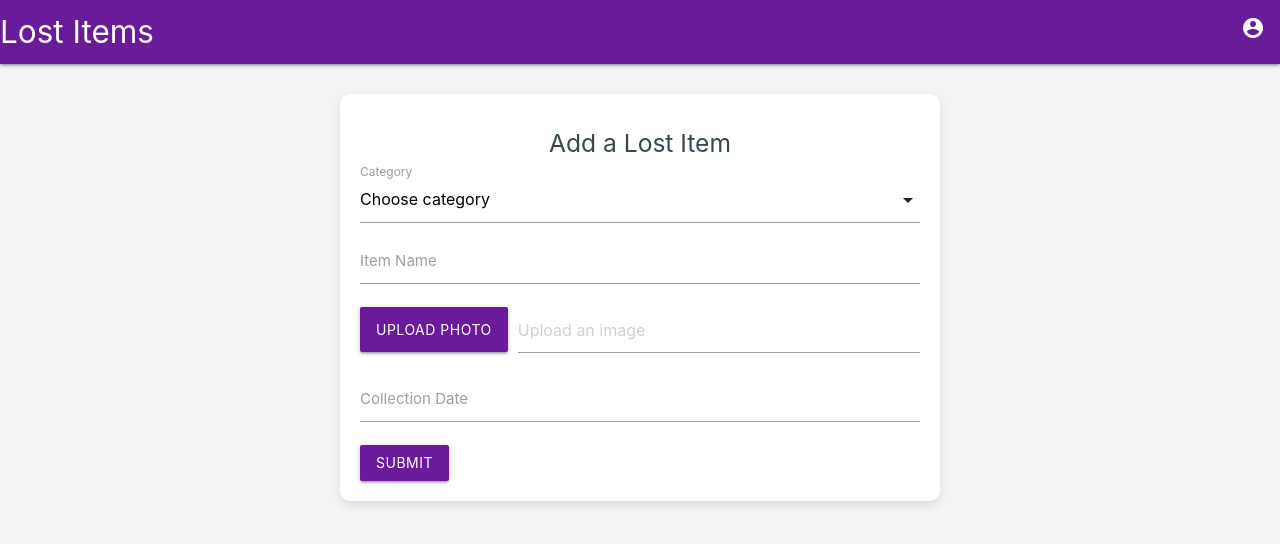
After one commit to Inhlwathi-Bytes/Lost-and-Found, a Flask app: page /add-item in a window 1280 px wide. The commit adds this page. Shown: the top 544 px of the page. Run offline with Flask 3, Linux system fonts and the light colour scheme.

Commit message:
added new html files

```diff
--- a/app.py
+++ b/app.py
@@ -24,5 +24,34 @@ def register():
 def lost_items():
     return render_template('items.html')
 
+@app.route('/add-item', methods=['GET', 'POST'])
+def add_item():
+    if request.method == 'POST':
+        category = request.form.get('category')
+        item_name = request.form.get('item_name')
+        uploaded_date = request.form.get('uploaded_date')
+        collection_date = request.form.get('collection_date')
+        photo = request.files.get('photo')
+
+        # Simulating file storage (not saving the file yet)
+        photo_filename = photo.filename if photo else "No file uploaded"
+
+        # Create dictionary entry
+        new_item = {
+            "category": category,
+            "item_name": item_name,
+            "uploaded_date": uploaded_date,
+            "collection_date": collection_date,
+            "photo": photo_filename
+        }
+
+        # Store item (in-memory)
+        lost_items.append(new_item)
+
+        # Print details to console
+        print("New Lost Item:", new_item)
+
+    return render_template('addItem.html')
+
 if __name__ == "__main__":
     app.run(debug=True)
--- /dev/null
+++ b/app/templates/AddItem.html
@@ -0,0 +1,113 @@
+<!DOCTYPE html>
+<html lang="en">
+<head>
+    <meta charset="UTF-8">
+    <meta name="viewport" content="width=device-width, initial-scale=1.0">
+    <title>Add Lost Item</title>
+    <link rel="stylesheet" href="https://fonts.googleapis.com/css?family=Roboto&display=swap">
+    <link rel="stylesheet" href="https://fonts.googleapis.com/icon?family=Material+Icons">
+    <link rel="stylesheet" href="https://cdnjs.cloudflare.com/ajax/libs/materialize/1.0.0/css/materialize.min.css">
+    <style>
+        body {
+            background-color: #f3f4f6;
+            color: #37474f;
+        }
+        nav {
+            background-color: #6a1b9a; /* Dark purple */
+        }
+        .container {
+            margin-top: 30px;
+            max-width: 600px;
+            background: white;
+            padding: 20px;
+            border-radius: 10px;
+            box-shadow: 0px 4px 10px rgba(0, 0, 0, 0.1);
+        }
+        h5 {
+            text-align: center;
+            margin-bottom: 20px;
+        }
+        .btn {
+            background-color: #6a1b9a;
+        }
+    </style>
+</head>
+<body>
+    <!-- Navbar -->
+    <nav>
+            <a href="#" class="sidenav-trigger" data-target="mobile-menu">
+                <i class="material-icons">menu</i>
+            </a>
+            <a href="#" class="brand-logo">Lost Items</a>
+            <ul class="right hide-on-med-and-down">
+                <li><a href="#"><i class="material-icons">account_circle</i></a></li>
+            </ul>
+    </nav>
+
+    <!-- Form Container -->
+    <div class="container">
+        <h5>Add a Lost Item</h5>
+        <form action="#" method="POST" enctype="multipart/form-data" onsubmit="handleSubmit(event)">
+            <!-- Category -->
+            <div class="input-field">
+                <select id="category" name="category">
+                    <option value="" disabled selected>Choose category</option>
+                    <option value="Electronics">Electronics</option>
+                    <option value="Clothing">Clothing</option>
+                    <option value="Accessories">Accessories</option>
+                    <option value="Others">Others</option>
+                </select>
+                <label for="category">Category</label>
+            </div>
+
+            <!-- Item Name -->
+            <div class="input-field">
+                <input type="text" id="item_name" name="item_name" required>
+                <label for="item_name">Item Name</label>
+            </div>
+
+            <!-- Photo Upload -->
+            <div class="file-field input-field">
+                <div class="btn">
+                    <span>Upload Photo</span>
+                    <input type="file" id="photo" name="photo" accept="image/*">
+                </div>
+                <div class="file-path-wrapper">
+                    <input class="file-path validate" type="text" placeholder="Upload an image">
+                </div>
+            </div>
+
+            <!-- Collection Date -->
+            <div class="input-field">
+                <input type="text" id="collection_date" name="collection_date" class="datepicker">
+                <label for="collection_date">Collection Date</label>
+            </div>
+
+            <!-- Submit Button -->
+            <button type="submit" class="btn waves-effect waves-light">Submit</button>
+        </form>
+    </div>
+
+    <script src="https://cdnjs.cloudflare.com/ajax/libs/materialize/1.0.0/js/materialize.min.js"></script>
+    <script>
+        document.addEventListener('DOMContentLoaded', function() {
+            M.FormSelect.init(document.querySelectorAll('select'));
+            M.Datepicker.init(document.querySelectorAll('.datepicker'), { format: 'yyyy-mm-dd' });
+
+            // Simulated form submission for POST
+            window.handleSubmit = function(event) {
+                event.preventDefault();
+                const formData = new FormData(event.target);
+                const entry = {
+                    category: formData.get("category"),
+                    item_name: formData.get("item_name"),
+                    collection_date: formData.get("collection_date"),
+                    photo: formData.get("photo") ? formData.get("photo").name : "No file selected"
+                };
+                console.log("New Lost Item Entry:", entry);
+                alert("Item submitted! Check console for details.");
+            };
+        });
+    </script>
+</body>
+</html>
```
Also changed, not shown: app/templates/Items.html (+65 -27 lines).
